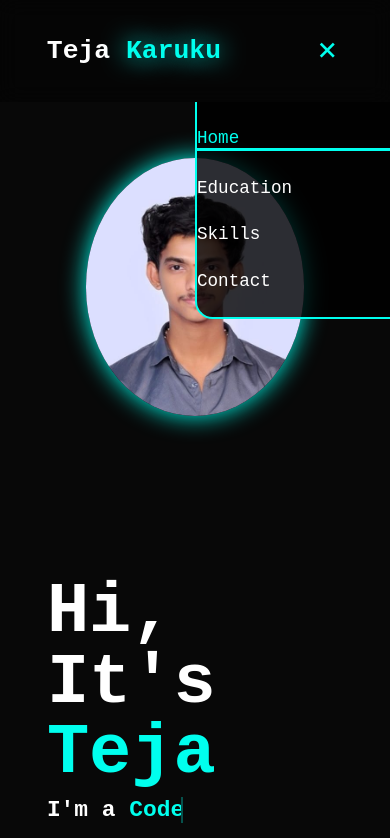
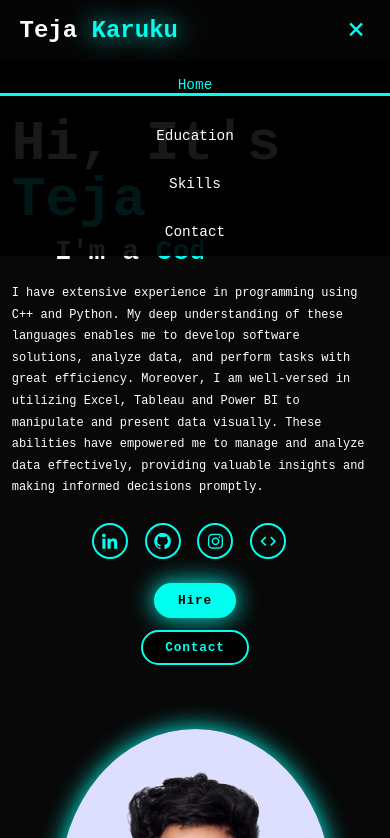
Before and after one commit to Tej-007-x/TejaPortfolio, a plain HTML site: page index.html in a window 390 px wide. Both pictures are taken after a click on the icon 327 px from the left and 51 px from the top of the page. Shown: the top 838 px of the page. Drawn offline with nearby package versions, Linux system fonts and the light colour scheme.

Commit message:
Update style.css
can be visualize even we see it on mobile

```diff
--- a/style.css
+++ b/style.css
@@ -624,65 +624,97 @@ span
         padding: 2rem 3%;
     }
 }
-@media(max-width:395px)
-{
-    #menu-icon
-    {
-        display: block;
+/* Responsive Design for Smaller Screens */
+@media (max-width: 768px) {
+    html {
+        font-size: 50%; /* Reduce font size */
     }
-    .navbar
-    {
+
+    .header {
+        padding: 2rem 5%;
+    }
+
+    #menu-icon {
+        display: block; /* Show the menu icon */
+        cursor: pointer;
+    }
+
+    .navbar {
         position: absolute;
         top: 100%;
-        right: 0;
-        width: 50%;
-        background:rgba(0,0,0,0.8);
-        backdrop-filter: blur(20px);
-        border-bottom-left-radius: 2rem;
-        border-left: 2px solid var(--main-color);
-        border-bottom: 2px solid var(--main-color);
+        left: 0;
+        width: 100%;
+        background: rgba(0, 0, 0, 0.9);
         display: none;
+        flex-direction: column;
+        text-align: center;
     }
-    .navbar.active
-    {
+
+    .navbar a {
+        margin: 2rem 0;
         display: block;
+        color: var(--text-color);
     }
-    .navbar a
-    {
-        display: block;
-        font-size: 2rem;
-        margin: 3rem 0;
-        color: white;
+
+    .navbar a:hover {
+        border-bottom: none;
     }
-    .home
-    {
-        flex-direction: column-reverse;
-        margin: 5rem 4rem;
+
+    .navbar.active {
+        display: flex;
     }
-    .home-content h3
-    {
-        font-size: 2.6rem;
+
+    .home {
+        flex-direction: column;
+        text-align: center;
+        gap: 5rem;
     }
-    .home-content h1
-    {
-        font-size: 8rem;
-        margin-top: 3rem;
+
+    .home-img img {
+        width: 70vw;
     }
-    .home-content p
-    {
-        max-width: 600px;
-        margin: 0 auto;
+
+    .home-content {
+        align-items: center;
     }
-    .home-img img
-    {
-        width: 56vw;
+
+    .btn-group {
+        flex-direction: column;
     }
-    .skills h2
-    {
-        margin-bottom: 3rem;
+
+    .skills-container {
+        grid-template-columns: 1fr; /* One column layout */
     }
-    .skills-container
-    {
-        grid-template-columns: repeat(1,1fr);
+
+    .timeline-items::before {
+        left: 0; /* Adjust the line */
+    }
+
+    .timeline-item:nth-child(odd),
+    .timeline-item:nth-child(even) {
+        padding: 0 2rem;
+        text-align: left;
+    }
+
+    .timeline-dot {
+        left: 0;
+    }
+
+    .timeline-content {
+        padding: 2rem;
+    }
+
+    .contact form {
+        flex-direction: column;
+        gap: 2rem;
+    }
+
+    .contact form .input-box input,
+    .contact form textarea {
+        font-size: 1.5rem;
+    }
+
+    .footer {
+        text-align: center;
     }
 }
```
